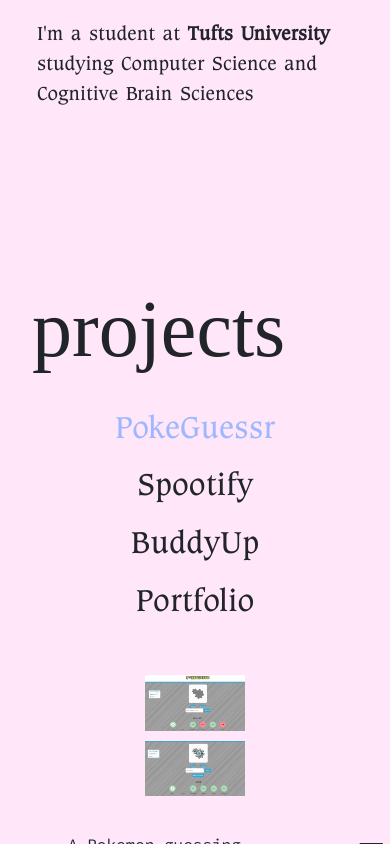
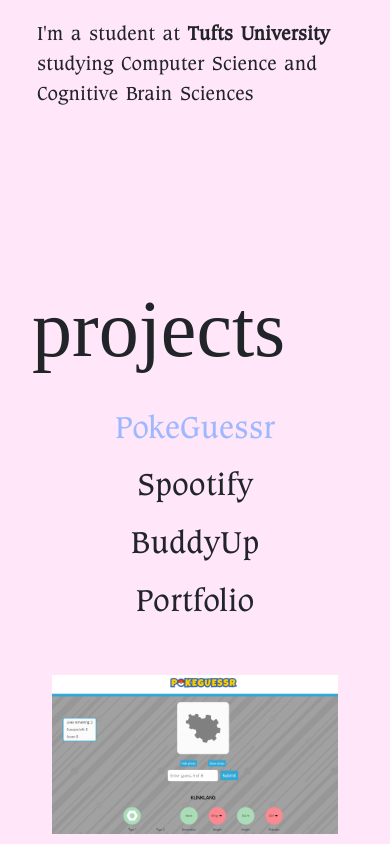
Before and after one commit to jessiekatz/jessiekatz, a React (Create React App) app: page / in a window 390 px wide. Both pictures are taken after a click on the element "PokeGuessr". Built offline with nearby package versions, Linux system fonts and the light colour scheme; a web font is replaced by a local one.

Commit message:
responsive

```diff
--- a/src/styles/Home.module.css
+++ b/src/styles/Home.module.css
@@ -56,3 +56,9 @@
     margin: 0.85em 0 0 0.85em;
     z-index: 10;
 }
+
+@media (max-width: 720px) {
+    .back_link {
+        margin: 0.7em 0 0 0.85em;
+    }
+}
--- a/src/styles/Template.module.css
+++ b/src/styles/Template.module.css
@@ -23,8 +23,8 @@
 .bottomRow {
     display: flex;
     justify-content: space-between;
-    /* flex-wrap: wrap; */
     gap: 20px;
+    font-family: 'Source Code Pro';
 }
 
 .techStack {
@@ -32,16 +32,12 @@
     font-size: 2.5em;
 }
 
-.bottomRow {
-    font-family: 'Source Code Pro';
-}
 
 .leftDiv, .rightDiv {
     flex: 1;
     min-width: 250px;
     padding: 3em;
 }
-
 
 .rightDiv {
     display: flex;
@@ -58,11 +54,20 @@
     margin-top: 20px;
 }
 
+/* Media query for screens smaller than 700px */
+@media (max-width: 720px) {
+    .bottomRow {
+        display: grid;
+    }
 
-@media (max-width: 768px) {
     .leftDiv, .rightDiv {
-        flex: 1;
-        min-width: 250px;
         padding: 1em;
+        min-width: 100%; /* Ensure divs take full width in column layout */
+    }
+
+    .photo {
+        width: 100%;
+        max-width: 100%;
+        margin: 0 2em;
     }
 }
--- a/src/styles/index.css
+++ b/src/styles/index.css
@@ -31,6 +31,13 @@
      padding: 0 0 6em 0;
 }
 
+@media (max-width: 720px) {
+    .home_body {
+        padding: 2em;
+    }
+}
+
+
 @media (max-width: 440px) {
     .home_body {
         padding: 2em;
```
